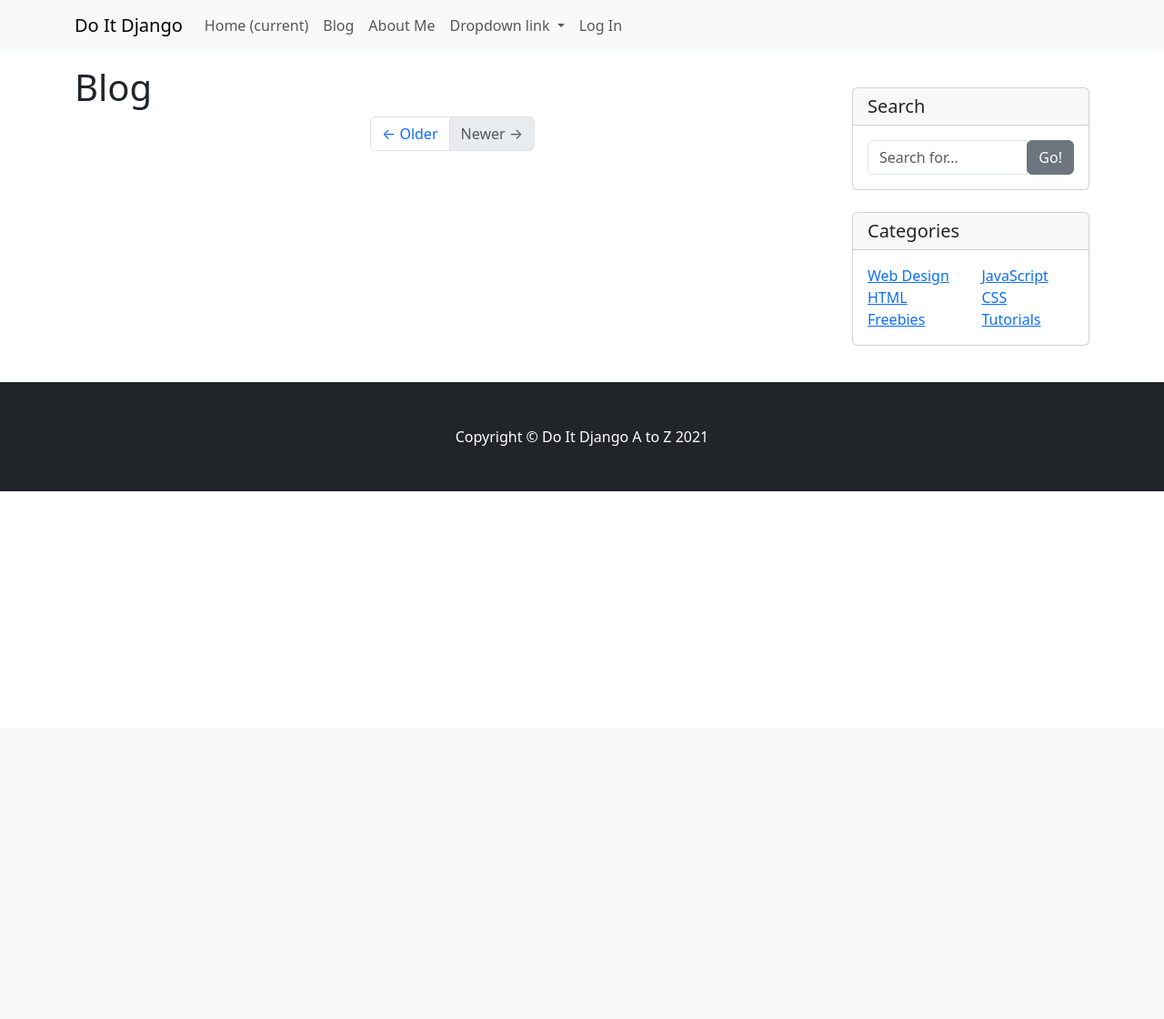
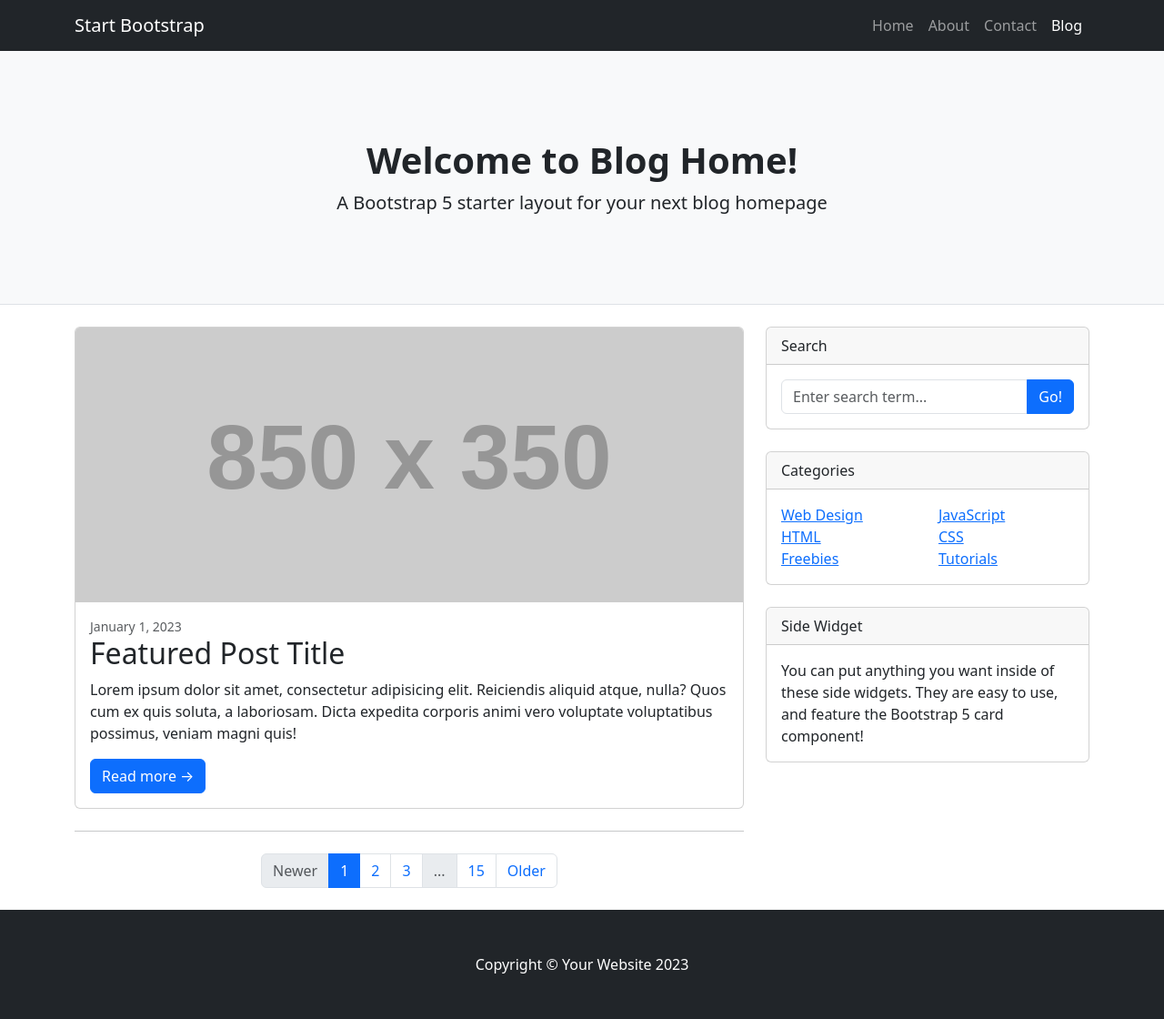
Before and after one commit to automaster5013/do_it_django, a Django app: page /blog/ in a window 1280 px wide. Shown: the whole page at 91% size. Before the commit the page ends 540 px from the top, so only its background shows below. Run offline with Django 5.2, Linux system fonts and the light colour scheme; grey boxes labelled with a size stand in for pictures from a placeholder-image service; data that the repository does not hold is empty; some libraries are stand-ins or nearby versions.

Commit message:
image upload

```diff
--- a/blog/Templates/blog/post_list.html
+++ b/blog/Templates/blog/post_list.html
@@ -1,94 +1,63 @@
 <!DOCTYPE html>
-<html>
+<html lang="en">
 {% load static %}
     <head>
         <meta charset="utf-8" />
         <meta name="viewport" content="width=device-width, initial-scale=1, shrink-to-fit=no" />
         <meta name="description" content="" />
         <meta name="author" content="" />
-    <title>Blog</title>
+        <title>Blog Home - Start Bootstrap Template</title>
         <link rel="stylesheet" href="{% static 'blog/bootstrap/bootstrap.min.css' %}" media="screen">
     </head>
-
     <body>
-    <nav class="navbar navbar-expand-lg navbar-light bg-light">
+        <!-- Responsive navbar-->
+        <nav class="navbar navbar-expand-lg navbar-dark bg-dark">
             <div class="container">
-            <a class="navbar-brand" href="./index.html">Do It Django</a>
-            <button class="navbar-toggler" type="button" data-toggle="collapse" data-target="#navbarNavDropdown"
-                aria-controls="navbarNavDropdown" aria-expanded="false" aria-label="Toggle navigation">
-                <span class="navbar-toggler-icon"></span>
-            </button>
-            <div class="collapse navbar-collapse" id="navbarNavDropdown">
-                <ul class="navbar-nav">
-                    <li class="nav-item active">
-                        <a class="nav-link" href="./index.html">Home <span class="sr-only">(current)</span></a>
-                    </li>
-                    <li class="nav-item">
-                        <a class="nav-link" href="./blog.html">Blog</a>
-                    </li>
-                    <li class="nav-item">
-                        <a class="nav-link" href="./about_me.html">About Me</a>
-                    </li>
-                    <li class="nav-item dropdown">
-                        <a class="nav-link dropdown-toggle" href="#" id="navbarDropdownMenuLink" role="button"
-                            data-toggle="dropdown" aria-haspopup="true" aria-expanded="false">
-                            Dropdown link
-                        </a>
-                        <div class="dropdown-menu" aria-labelledby="navbarDropdownMenuLink">
-                            <a class="dropdown-item" href="#">Action</a>
-                            <a class="dropdown-item" href="#">Another action</a>
-                            <a class="dropdown-item" href="#">Something else here</a>
-                        </div>
-                    </li>
-                </ul>
-                <ul class="navbar-nav ml-auto">
-                    <li class="nav-item">
-                        <a class="nav-link" href="#" data-toggle="modal" data-target="#loginModal">Log In</a>
-                    </li>
+                <a class="navbar-brand" href="/">Start Bootstrap</a>
+                <button class="navbar-toggler" type="button" data-bs-toggle="collapse" data-bs-target="#navbarSupportedContent" aria-controls="navbarSupportedContent" aria-expanded="false" aria-label="Toggle navigation"><span class="navbar-toggler-icon"></span></button>
+                <div class="collapse navbar-collapse" id="navbarSupportedContent">
+                    <ul class="navbar-nav ms-auto mb-2 mb-lg-0">
+                        <li class="nav-item"><a class="nav-link" href="/">Home</a></li>
+                        <li class="nav-item"><a class="nav-link" href="/about_me">About</a></li>
+                        <li class="nav-item"><a class="nav-link" href="#">Contact</a></li>
+                        <li class="nav-item"><a class="nav-link active" aria-current="page" href="/blog">Blog</a></li>
                     </ul>
                 </div>
             </div>
         </nav>
-
-    <!-- Modal -->
-    <div class="modal fade" id="loginModal" tabindex="-1" role="dialog" aria-labelledby="logInModalLabel"
-        aria-hidden="true">
-        <div class="modal-dialog" role="document">
-            <div class="modal-content">
-                <div class="modal-header">
-                    <h5 class="modal-title" id="loginModalLabel"> <i class="fas fa-sign-in-alt"></i>&nbsp Log In</h5>
-                    <button type="button" class="close" data-dismiss="modal" aria-label="Close">
-                        <span aria-hidden="true">&times;</span>
-                    </button>
-                </div>
-                <div class="modal-body">
-                    <div class="row">
-                        <div class="col-md-6">
-                            <button type="button" class="btn btn-outline-dark btn-block btn-sm "><i class="fab fa-google"></i>&nbsp&nbsp Log in with Google</button>
-                            <button type="button" class="btn btn-outline-dark btn-block btn-sm "><i class="far fa-envelope"></i>&nbsp&nbsp Log in with E-mail</button>
-                        </div>
-                        <div class="col-md-6">
-                            <button type="button" class="btn btn-outline-dark btn-block btn-sm"><i class="far fa-envelope"></i>&nbsp&nbsp Sign Up with E-mail</button>
+        <!-- Page header with logo and tagline-->
+        <header class="py-5 bg-light border-bottom mb-4">
+            <div class="container">
+                <div class="text-center my-5">
+                    <h1 class="fw-bolder">Welcome to Blog Home!</h1>
+                    <p class="lead mb-0">A Bootstrap 5 starter layout for your next blog homepage</p>
                 </div>
             </div>
-                </div>
-                <div class="modal-footer">
-                    <button type="button" class="btn btn-secondary" data-dismiss="modal">Close</button>
+        </header>
+        <!-- Page content-->
+        <div class="container">
+            <div class="row">
+                <!-- Blog entries-->
+                <div class="col-lg-8">
+                    <!-- Featured blog post-->
+                    <div class="card mb-4">
+                        <a href="#!"><img class="card-img-top" src="https://dummyimage.com/850x350/dee2e6/6c757d.jpg" alt="..." /></a>
+                        <div class="card-body">
+                            <div class="small text-muted">January 1, 2023</div>
+                            <h2 class="card-title">Featured Post Title</h2>
+                            <p class="card-text">Lorem ipsum dolor sit amet, consectetur adipisicing elit. Reiciendis aliquid atque, nulla? Quos cum ex quis soluta, a laboriosam. Dicta expedita corporis animi vero voluptate voluptatibus possimus, veniam magni quis!</p>
+                            <a class="btn btn-primary" href="#!">Read more →</a>
                         </div>
                     </div>
-        </div>
-    </div>
-
-
-    <div class="container my-3">
+                    <!-- Nested row for non-featured blog posts-->
                     <div class="row">
-            <div class="col-md-8 col-lg-9">
-                <h1>Blog</h1>
+                        <div class="col-lg-6">
 
                             {% for p in post_list %}
                             <!-- Blog Post -->
                             <div class="card mb-4">
-                    <img class="card-img-top" src="http://placehold.it/750x300" alt="Card image cap">
+                                <img class="card-img-top" src="{{ p.head_image.url }}"
+                                 alt="Card image cap">
                                 <div class="card-body">
                                     <h2 class="card-title">{{ p.title}}</h2>
                                     <p class="card-text">{{ p.content }}</p>
@@ -100,93 +69,71 @@
                                 </div>
                             </div>
                             {% endfor %}
-
-
-                <!-- Pagination -->
-                <ul class="pagination justify-content-center mb-4">
-                    <li class="page-item">
-                        <a class="page-link" href="#">&larr; Older</a>
-                    </li>
-                    <li class="page-item disabled">
-                        <a class="page-link" href="#">Newer &rarr;</a>
-                    </li>
+                        </div>
+                    </div>
+                    <!-- Pagination-->
+                    <nav aria-label="Pagination">
+                        <hr class="my-0" />
+                        <ul class="pagination justify-content-center my-4">
+                            <li class="page-item disabled"><a class="page-link" href="#" tabindex="-1" aria-disabled="true">Newer</a></li>
+                            <li class="page-item active" aria-current="page"><a class="page-link" href="#!">1</a></li>
+                            <li class="page-item"><a class="page-link" href="#!">2</a></li>
+                            <li class="page-item"><a class="page-link" href="#!">3</a></li>
+                            <li class="page-item disabled"><a class="page-link" href="#!">...</a></li>
+                            <li class="page-item"><a class="page-link" href="#!">15</a></li>
+                            <li class="page-item"><a class="page-link" href="#!">Older</a></li>
                         </ul>
-
+                    </nav>
                 </div>
-
-            <div class="col-md-4 col-lg-3">
-                <!-- Search Widget -->
-                <div class="card my-4">
-                    <h5 class="card-header">Search</h5>
+                <!-- Side widgets-->
+                <div class="col-lg-4">
+                    <!-- Search widget-->
+                    <div class="card mb-4">
+                        <div class="card-header">Search</div>
                         <div class="card-body">
                             <div class="input-group">
-                            <input type="text" class="form-control" placeholder="Search for...">
-                            <span class="input-group-btn">
-                                <button class="btn btn-secondary" type="button">Go!</button>
-                            </span>
+                                <input class="form-control" type="text" placeholder="Enter search term..." aria-label="Enter search term..." aria-describedby="button-search" />
+                                <button class="btn btn-primary" id="button-search" type="button">Go!</button>
                             </div>
                         </div>
                     </div>
-
-                <!-- Categories Widget -->
-                <div class="card my-4">
-                    <h5 class="card-header">Categories</h5>
+                    <!-- Categories widget-->
+                    <div class="card mb-4">
+                        <div class="card-header">Categories</div>
                         <div class="card-body">
                             <div class="row">
-                            <div class="col-lg-6">
+                                <div class="col-sm-6">
                                     <ul class="list-unstyled mb-0">
-                                    <li>
-                                        <a href="#">Web Design</a>
-                                    </li>
-                                    <li>
-                                        <a href="#">HTML</a>
-                                    </li>
-                                    <li>
-                                        <a href="#">Freebies</a>
-                                    </li>
+                                        <li><a href="#!">Web Design</a></li>
+                                        <li><a href="#!">HTML</a></li>
+                                        <li><a href="#!">Freebies</a></li>
                                     </ul>
                                 </div>
-                            <div class="col-lg-6">
+                                <div class="col-sm-6">
                                     <ul class="list-unstyled mb-0">
-                                    <li>
-                                        <a href="#">JavaScript</a>
-                                    </li>
-                                    <li>
-                                        <a href="#">CSS</a>
-                                    </li>
-                                    <li>
-                                        <a href="#">Tutorials</a>
-                                    </li>
+                                        <li><a href="#!">JavaScript</a></li>
+                                        <li><a href="#!">CSS</a></li>
+                                        <li><a href="#!">Tutorials</a></li>
                                     </ul>
                                 </div>
                             </div>
                         </div>
                     </div>
+                    <!-- Side widget-->
+                    <div class="card mb-4">
+                        <div class="card-header">Side Widget</div>
+                        <div class="card-body">You can put anything you want inside of these side widgets. They are easy to use, and feature the Bootstrap 5 card component!</div>
                     </div>
                 </div>
             </div>
-
-    <!-- Footer -->
+        </div>
+        <!-- Footer-->
         <footer class="py-5 bg-dark">
-        <div class="container">
-            <p class="m-0 text-center text-white">
-                Copyright &copy; Do It Django A to Z 2021
-            </p>
-        </div>
-        <!-- /.container -->
+            <div class="container"><p class="m-0 text-center text-white">Copyright &copy; Your Website 2023</p></div>
         </footer>
-
-
-    <script src="https://code.jquery.com/jquery-3.4.1.slim.min.js"
-        integrity="sha384-J6qa4849blE2+poT4WnyKhv5vZF5SrPo0iEjwBvKU7imGFAV0wwj1yYfoRSJoZ+n"
-        crossorigin="anonymous"></script>
-    <script src="https://cdn.jsdelivr.net/npm/popper.js@1.16.0/dist/umd/popper.min.js"
-        integrity="sha384-Q6E9RHvbIyZFJoft+2mJbHaEWldlvI9IOYy5n3zV9zzTtmI3UksdQRVvoxMfooAo"
-        crossorigin="anonymous"></script>
-    <script src="https://stackpath.bootstrapcdn.com/bootstrap/4.4.1/js/bootstrap.min.js"
-        integrity="sha384-wfSDF2E50Y2D1uUdj0O3uMBJnjuUD4Ih7YwaYd1iqfktj0Uod8GCExl3Og8ifwB6"
-        crossorigin="anonymous"></script>
-
+        <!-- Bootstrap core JS-->
+        <script src="https://cdn.jsdelivr.net/npm/bootstrap@5.2.3/dist/js/bootstrap.bundle.min.js"></script>
+        <!-- Core theme JS-->
+        <script src="js/scripts.js"></script>
     </body>
-
 </html>
--- a/blog/models.py
+++ b/blog/models.py
@@ -5,6 +5,7 @@ class Post(models.Model):
     title = models.CharField(max_length=30)
     content = models.TextField()
 
+    head_image = models.ImageField(upload_to='blog/images/%Y/%m/%d/', blank=True)
     created_at = models.DateTimeField(auto_now_add=True)
     updated_at = models.DateTimeField(auto_now=True)
 
--- a/do_it_django_prj/settings.py
+++ b/do_it_django_prj/settings.py
@@ -10,6 +10,7 @@ For the full list of settings and their values, see
 https://docs.djangoproject.com/en/6.0/ref/settings/
 """
 
+import os
 from pathlib import Path
 
 # Build paths inside the project like this: BASE_DIR / 'subdir'.
@@ -117,3 +118,6 @@ USE_TZ = False
 # https://docs.djangoproject.com/en/6.0/howto/static-files/
 
 STATIC_URL = 'static/'
+
+MEDIA_URL = 'media/'
+MEDIA_ROOT = os.path.join(BASE_DIR, '_media')
--- a/do_it_django_prj/urls.py
+++ b/do_it_django_prj/urls.py
@@ -17,8 +17,14 @@ Including another URLconf
 from django.contrib import admin
 from django.urls import path, include
 
+from django.conf import settings
+from django.conf.urls.static import static
+
 urlpatterns = [
     path('blog/', include('blog.urls')),
     path('admin/', admin.site.urls),
     path('', include('single_pages.urls')),
 ]
+
+urlpatterns += static(settings.MEDIA_URL,
+ document_root=settings.MEDIA_ROOT)
--- a/single_pages/templates/single_pages/landing.html
+++ b/single_pages/templates/single_pages/landing.html
@@ -6,7 +6,7 @@
     </head>
     <body>
         <nav>
-            <a href="/blog/">Blog</a>
+            <a href="/blog">Blog</a>
             <a href="/about_me">About me</a>
         </nav>
 
```
Also changed, not shown: blog/Templates/blog/post_detail.html (+5 -5 lines), blog/Templates/blog/post_detail_bak.html (deleted, +0 -17 lines), blog/Templates/blog/post_list_bak.html (deleted, +0 -18 lines), 1 other file. Lines whose indentation alone changed are shown as unchanged.
